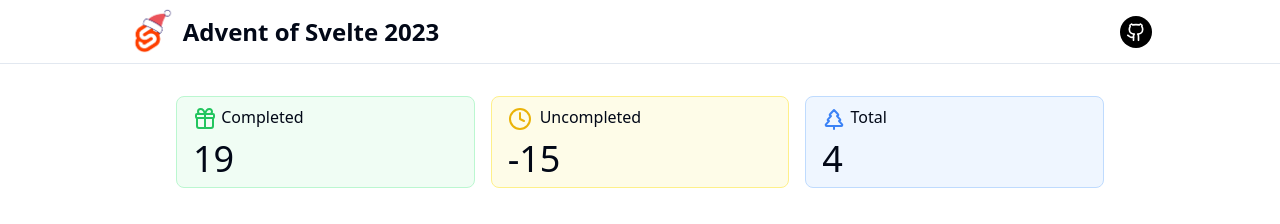
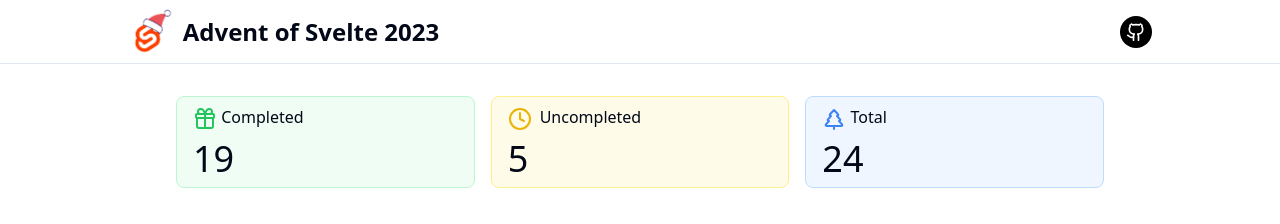
Before and after one commit to willingtonortiz/advent-of-svelte-2023, a SvelteKit app: page / in a window 1280 px wide. Shown: the top 224 px of the page. Built offline with nearby package versions, Linux system fonts and the light colour scheme.

Commit message:
Fix challenges not displaying after december

```diff
--- a/src/routes/+page.svelte
+++ b/src/routes/+page.svelte
@@ -1,7 +1,7 @@
 <script lang="ts">
   import { Gift, Clock, TreePine } from "lucide-svelte";
   import { fade } from "svelte/transition";
-  import { getDate } from "date-fns";
+  import { isBefore } from "date-fns";
   import { onMount } from "svelte";
   import { CHALLENGES, type Challenge } from "$lib/data/levels";
 
@@ -10,13 +10,14 @@
   const emojisLength = emojis.length;
   let areChallengesVisible = false;
 
-  const today = getDate(new Date());
-  const totalChallenges = today;
+  const today = new Date();
+  const totalChallenges = CHALLENGES.length;
   const completedChallenges = CHALLENGES.filter((challenge) => challenge.isDone).length;
-  const uncompletedChallenges = today - completedChallenges;
+  const uncompletedChallenges = totalChallenges - completedChallenges;
 
-  function showShow({ id }: Challenge) {
-    return id <= today;
+  function shouldShow({ id }: Challenge) {
+    const challengeDate = new Date(2023, 11, id);
+    return isBefore(challengeDate, today);
   }
 
   onMount(() => {
@@ -52,7 +53,7 @@
 
   <ul class="grid grid-cols-1 sm:grid-cols-2 md:grid-cols-3 gap-x-4 gap-y-12">
     {#each CHALLENGES as challenge, index}
-      {#if areChallengesVisible && showShow(challenge)}
+      {#if areChallengesVisible && shouldShow(challenge)}
         {@const isEven = index % 2 === 0}
 
         <li
```
